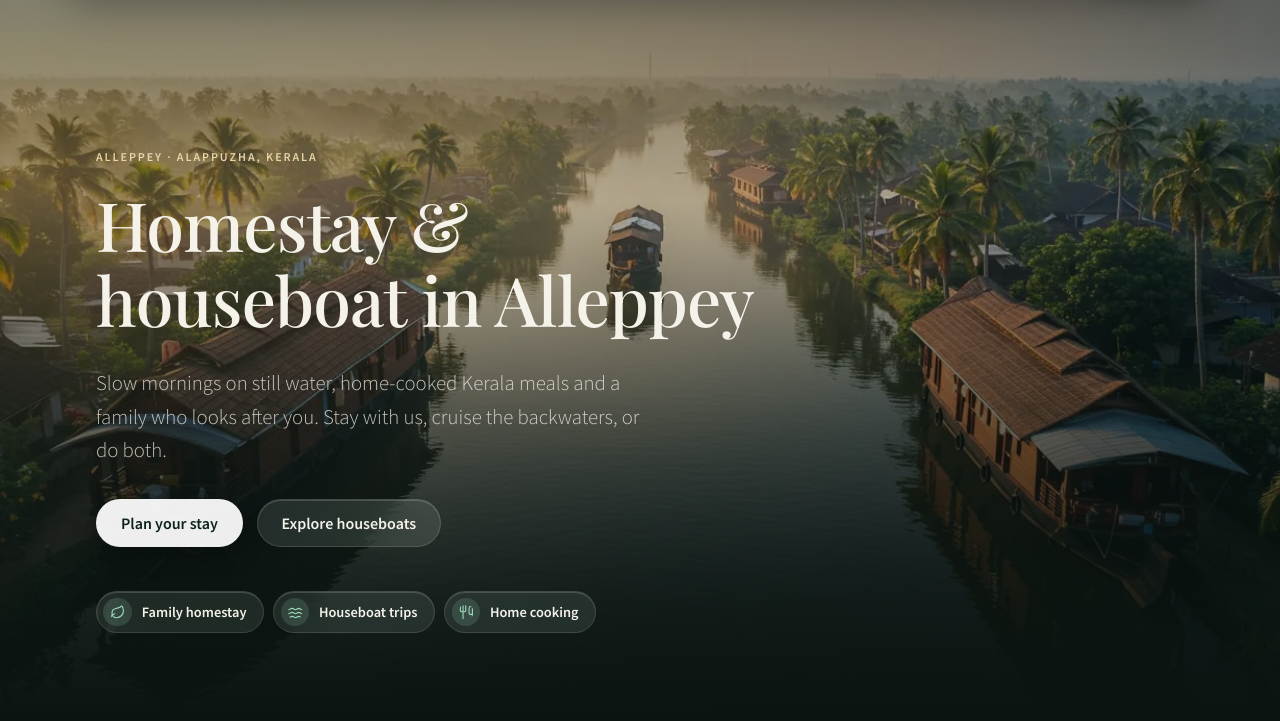
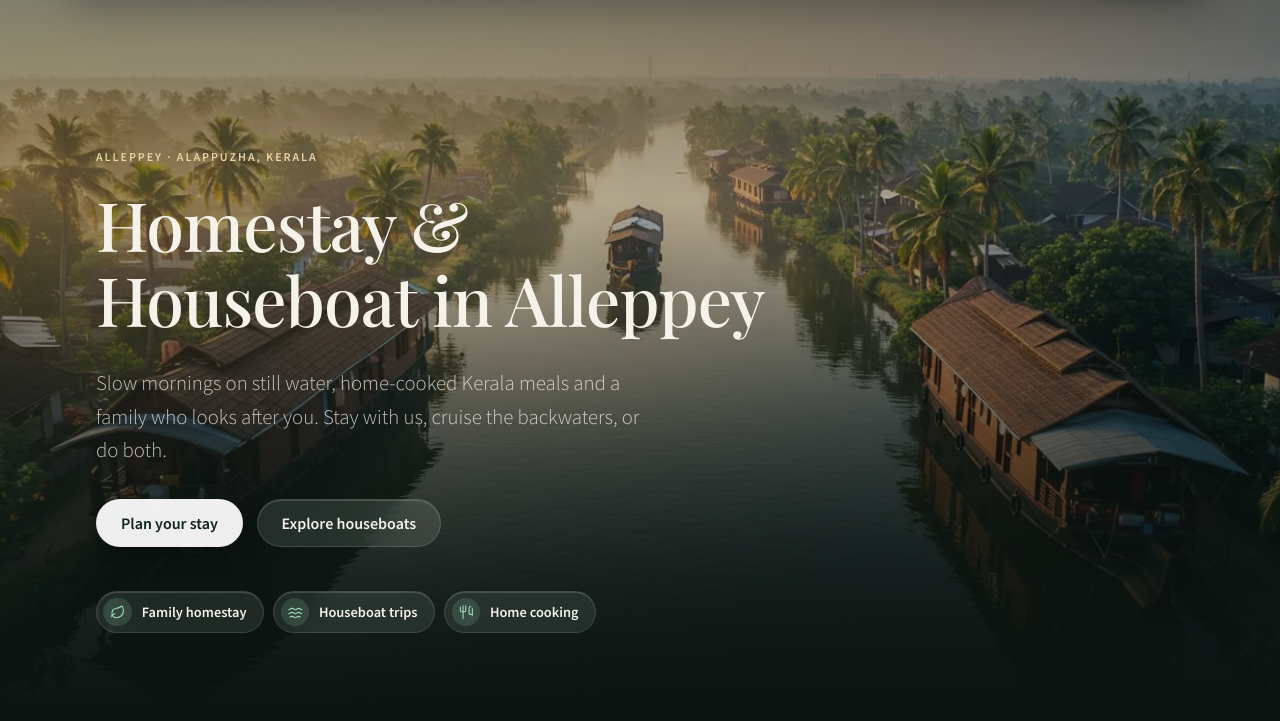
Before and after one commit to Vulcan-byte-alt/alleppey, a website: page index.html in a window 1280 px wide. Shown: the part 79-800 px from the top of the page. Drawn offline with nearby package versions, Linux system fonts and the light colour scheme.

Commit message:
Capitalise Houseboat in the home heading
Co-Authored-By: Claude Sonnet 5.5 <noreply@anthropic.com>

```diff
--- a/index.html
+++ b/index.html
@@ -348,7 +348,7 @@
     <div class="wrap">
         <div class="hero__content">
             <span class="eyebrow">Alleppey &middot; Alappuzha, Kerala</span>
-            <h1>Homestay &amp; houseboat in Alleppey</h1>
+            <h1>Homestay &amp; Houseboat in Alleppey</h1>
             <p class="lead">Slow mornings on still water, home-cooked Kerala meals and a family who looks after you. Stay with us, cruise the backwaters, or do both.</p>
             <div class="btn-row">
                 <button class="btn btn--primary" type="button" data-open-contact>Plan your stay</button>
```
Also changed, not shown: src/pages/index.html (+1 -1 lines).
